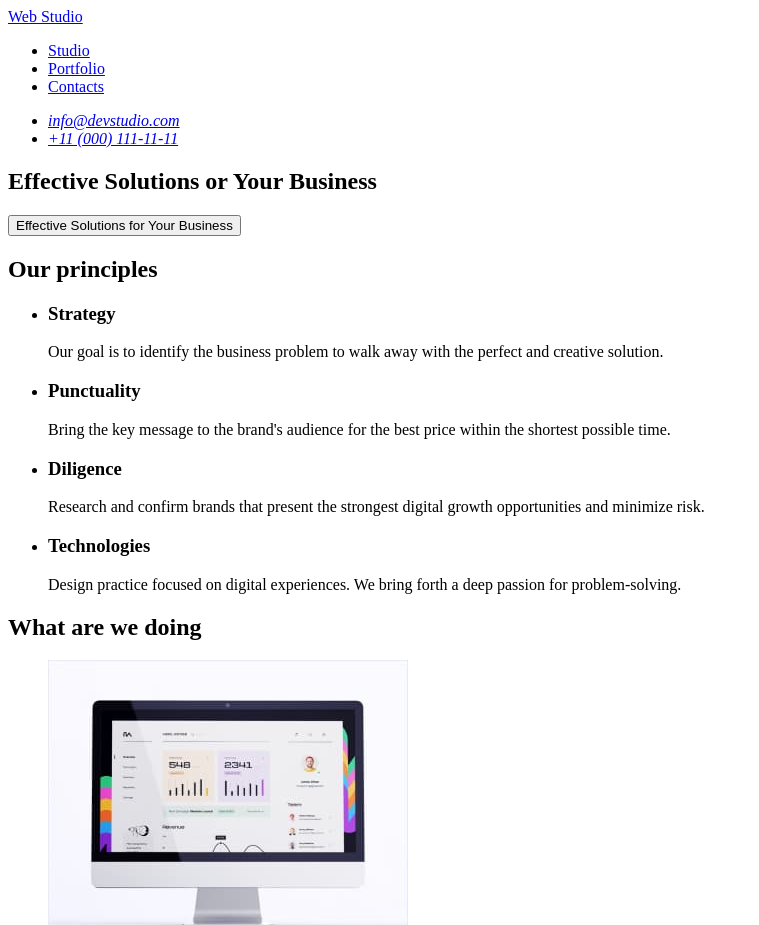
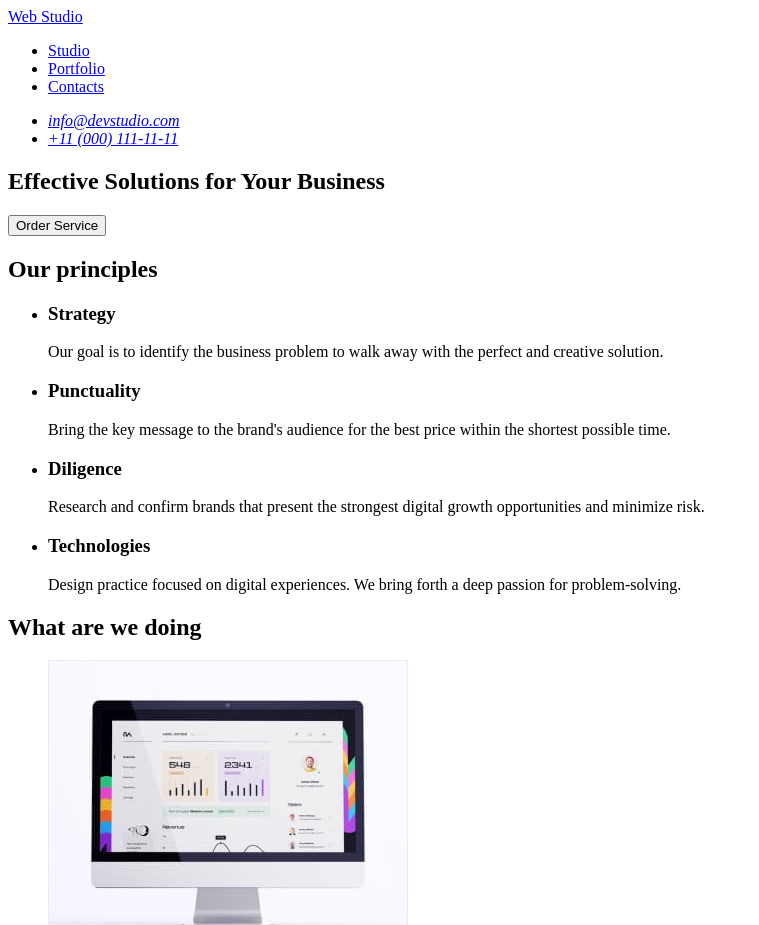
Before and after one commit to Saref111/goit-markup-hw-01, a plain HTML site: page index.html in a window 1280 px wide. Shown: the top 925 px of the page, without its empty margins (0-759 px from the left). Drawn offline with Linux system fonts and the light colour scheme.

Commit message:
dummy fixes

```diff
--- a/index.html
+++ b/index.html
@@ -8,9 +8,7 @@
 <body>
     <header>
         <nav>
-            <a href="./index.html">
-                Web Studio
-            </a>
+            <a href="./index.html">Web Studio</a>
             <ul>
                 <li>
                     <a href="#">Studio</a>
@@ -36,8 +34,8 @@
     </header>
     <main>
         <section>
-            <h1>Effective Solutions or Your Business</h1>
-            <button type="button">Effective Solutions for Your Business</button>
+            <h1>Effective Solutions for Your Business</h1>
+            <button type="button">Order Service</button>
         </section>
         <section>
             <h2>Our principles</h2>
@@ -78,11 +76,9 @@
             <h2>Our Team</h2>
             <ul>
                 <li>
-                    <article>
-                        <img src="./images/mark-guerrero.jpg" width="264" height="260" alt="Portrait photo of Mark Guerrero">
-                        <h3>Mark Guerrero</h3>
-                        <p>Product Designer</p>
-                    </article>
+                    <img src="./images/mark-guerrero.jpg" width="264" height="260" alt="Portrait photo of Mark Guerrero">
+                    <h3>Mark Guerrero</h3>
+                    <p>Product Designer</p>
                 </li>
                 <li>
                     <img src="./images/tom-ford.jpg" width="264" height="260" alt="Portrait photo of Tom Ford">
@@ -103,9 +99,7 @@
         </section>
     </main>
     <footer>
-        <a href="./index.html">
-            Web Studio
-        </a>
+        <a href="./index.html">Web Studio</a>
         <p>Increase the flow of customers and sales for your business with digital marketing & growth solutions.</p>
     </footer>
 </body>
```
